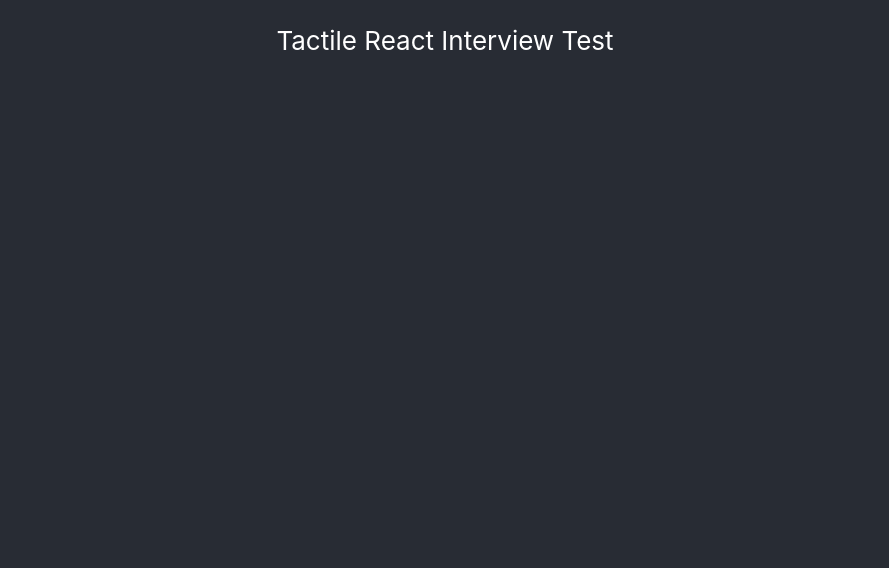
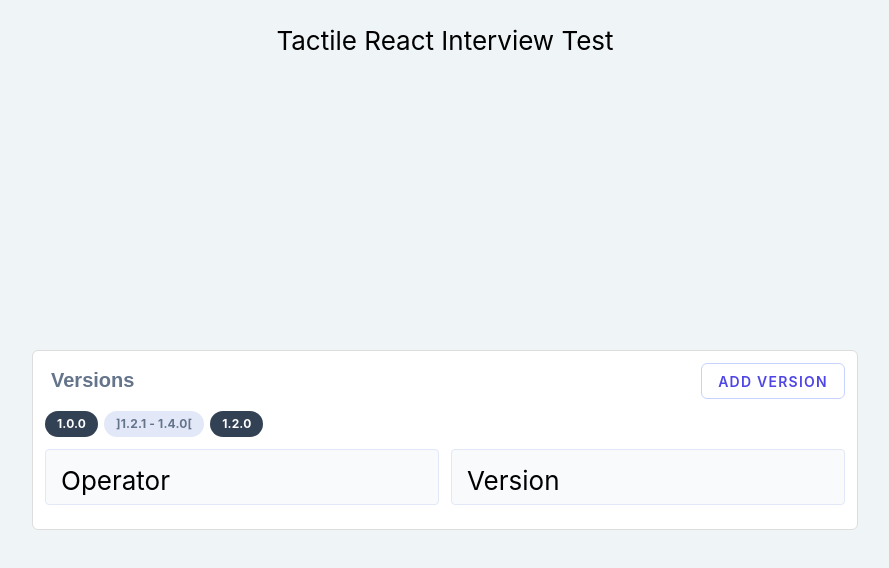
Before and after one commit to adriansalgadoa/tactile-test, a React (Create React App) app: page / in a window 1280 px wide. Shown: the top 568 px of the page, without its empty margins (195-1084 px from the left). Built offline with nearby package versions, Linux system fonts and the light colour scheme.

Commit message:
feat(): Create basic html and css for main VersionsEditor component and split Input into it's own component because of logic attached

```diff
--- a/src/App.css
+++ b/src/App.css
@@ -1,25 +1,22 @@
 .App {
+  background-color: #eff4f7;
   text-align: center;
 }
 
 .App-header {
-  background-color: #282c34;
   height: 10vh;
   display: flex;
   flex-direction: column;
   align-items: center;
   justify-content: center;
   font-size: calc(10px + 2vmin);
-  color: white;
 }
 
 .App-main {
-  background-color: #282c34;
   height: 90vh;
   display: flex;
   flex-direction: column;
   align-items: center;
   justify-content: center;
   font-size: calc(10px + 2vmin);
-  color: white;
 }
--- a/src/App.tsx
+++ b/src/App.tsx
@@ -1,6 +1,6 @@
 import React from 'react';
 import './App.css';
-import VersionsEditor from 'components/VersionsEditor';
+import VersionsEditor from 'components/VersionsEditor/VersionsEditor';
 
 function App() {
   return (
--- /dev/null
+++ b/src/components/Input/Input.css
@@ -0,0 +1,28 @@
+.input {
+  background-color: #F8FAFC;
+  border: 1px solid #E2E8F8;
+  border-radius: 4px;
+  height: 54px;
+  padding: 0 16px;
+  width: 360px;
+}
+
+.input:focus {
+  border: 1px solid #000;
+}
+
+.inputLabel {
+  position: absolute;
+  top: 16px;
+  left: 16px;
+  transition: all .3s ease-out;
+}
+
+.inputLabel.__focus {
+  font-size: 12px;
+  top: 4px;
+}
+
+.inputContainer {
+  position: relative;
+}
--- /dev/null
+++ b/src/components/Input/Input.tsx
@@ -0,0 +1,29 @@
+import { useState } from 'react';
+import './Input.css';
+
+type Props = {
+  label: string;
+};
+
+const Input = ({ label }: Props) => {
+  const [focus, setFocus] = useState(false);
+
+  const onFocus = () => {
+    setFocus(true);
+  }
+
+  const onBlur = () => {
+    setFocus(false);
+  }
+
+  const inputLabelClassName = focus ? 'inputLabel __focus' : 'inputLabel';
+
+  return (
+    <div className='inputContainer'>
+      <label className={inputLabelClassName}>{label}</label>
+      <input className='input' onBlur={onBlur} onFocus={onFocus} type='text' />
+    </div>
+  );
+}
+
+export default Input;
--- a/src/components/VersionsEditor.tsx
+++ /dev/null
@@ -1,5 +0,0 @@
-export default function VersionsEditor(): JSX.Element {
-  return (
-    <div className="card"></div>
-  );
-}
--- /dev/null
+++ b/src/components/VersionsEditor/VersionsEditor.css
@@ -0,0 +1,86 @@
+.card {
+  background-color: white;
+  border: 1px solid #ddd;
+  border-radius: 6px;
+  padding: 12px;
+  margin: 12px;
+  width: 800px; /* This can be adjusted to be responsive depening on containers */
+}
+
+.row {
+  display: flex;
+  margin-bottom: 12px;
+}
+
+.row.__space-between {
+  justify-content: space-between;
+}
+
+.title {
+  color: #64748B;
+  font-family: 'Quicksand', sans-serif;
+  font-weight: 600;
+  font-size: 20px;
+  margin: 6px;
+}
+
+/* Button */
+.button {
+  align-self: center;
+  background-color: white;
+  border: 1px solid #C7D2FE;
+  border-radius: 6px;
+  color: #4F46E5;
+  font-family: 'Inter', sans-serif;
+  font-size: 14px;
+  font-weight: 600;
+  height: 36px;
+  letter-spacing: 1.25px;
+  line-height: 24px;
+  min-width: 112px;
+  padding: 6px 16px;
+  text-transform: uppercase;
+  transition: all .2s ease-out;
+}
+
+.button:hover {
+  background-color: #8e8ad8; /* Chose an intermediate color between outlined and contained */
+  color: white;
+  cursor: pointer;
+}
+
+.button.__selected {
+  background-color: #4F46E5;
+  color: white;
+}
+
+.buttonContainer {
+  display: none;
+}
+
+/* Version */
+.versionTag {
+  background-color: #334155;
+  border-radius: 30px;
+  color: white;
+  font-family: 'Inter', sans-serif;
+  font-weight: 700;
+  font-size: 12px;
+  letter-spacing: 0.15px;
+  line-height: 18px;
+  margin-right: 6px;
+  padding: 4px 12px;
+}
+
+.versionTag:hover {
+  background-color: #64748B;
+}
+
+.versionTag.__algo {
+  background-color: #E2E8F8;
+  color: #64748B;
+}
+
+.versionTag.__algo:hover {
+  background-color: #CBD6E1;
+}
--- /dev/null
+++ b/src/components/VersionsEditor/VersionsEditor.tsx
@@ -0,0 +1,30 @@
+import Input from 'components/Input/Input';
+
+import './VersionsEditor.css';
+
+export default function VersionsEditor(): JSX.Element {
+  return (
+    <div className='card'>
+      <div className='row __space-between'>
+        <h3 className='title'>Versions</h3>
+        <button className='button'>Add Version</button>
+
+        <div className='buttonContainer'>
+          <button>Add</button>
+          <button>Cancel</button>
+        </div>
+      </div>
+
+      <div className='row'>
+        <div className='versionTag'>1.0.0</div>
+        <div className='versionTag __algo'>]1.2.1 - 1.4.0[</div>
+        <div className='versionTag'>1.2.0</div>
+      </div>
+
+      <div className='row __space-between'>
+        <Input label='Operator' />
+        <Input label='Version' />
+      </div>
+    </div>
+  );
+}
```
